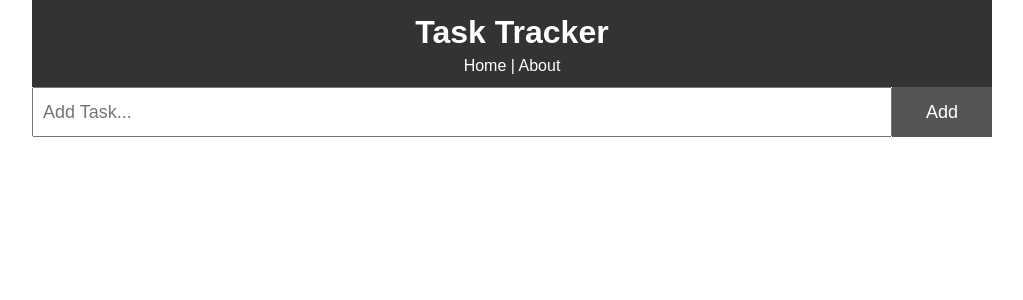
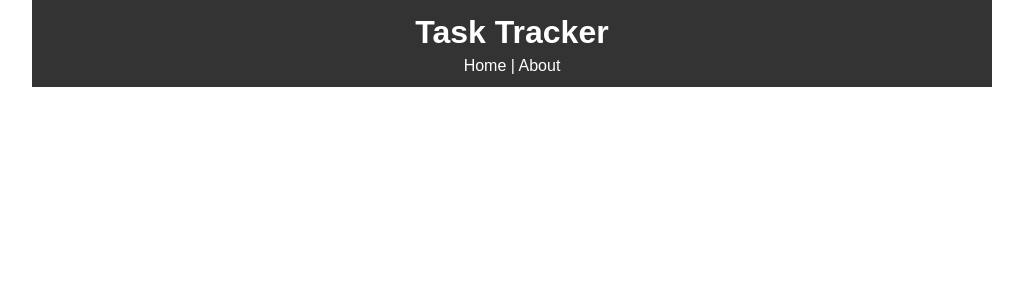
Before and after one commit to jeremiahreyperez/Task-Tracker, a React (Create React App) app: page / in a window 1280 px wide. Shown: the top 300 px of the page, without its empty margins (128-1151 px from the left). Built offline with nearby package versions, Linux system fonts and the light colour scheme.

Commit message:
fixing paths

```diff
--- a/src/App.js
+++ b/src/App.js
@@ -64,7 +64,7 @@ class App extends Component {
             <Header />
             <Route
               exact
-              path="/"
+              path="/Task-Tracker"
               render={props => (
                 <React.Fragment>
                   <AddTodo addTodo={this.addTodo} />
```
